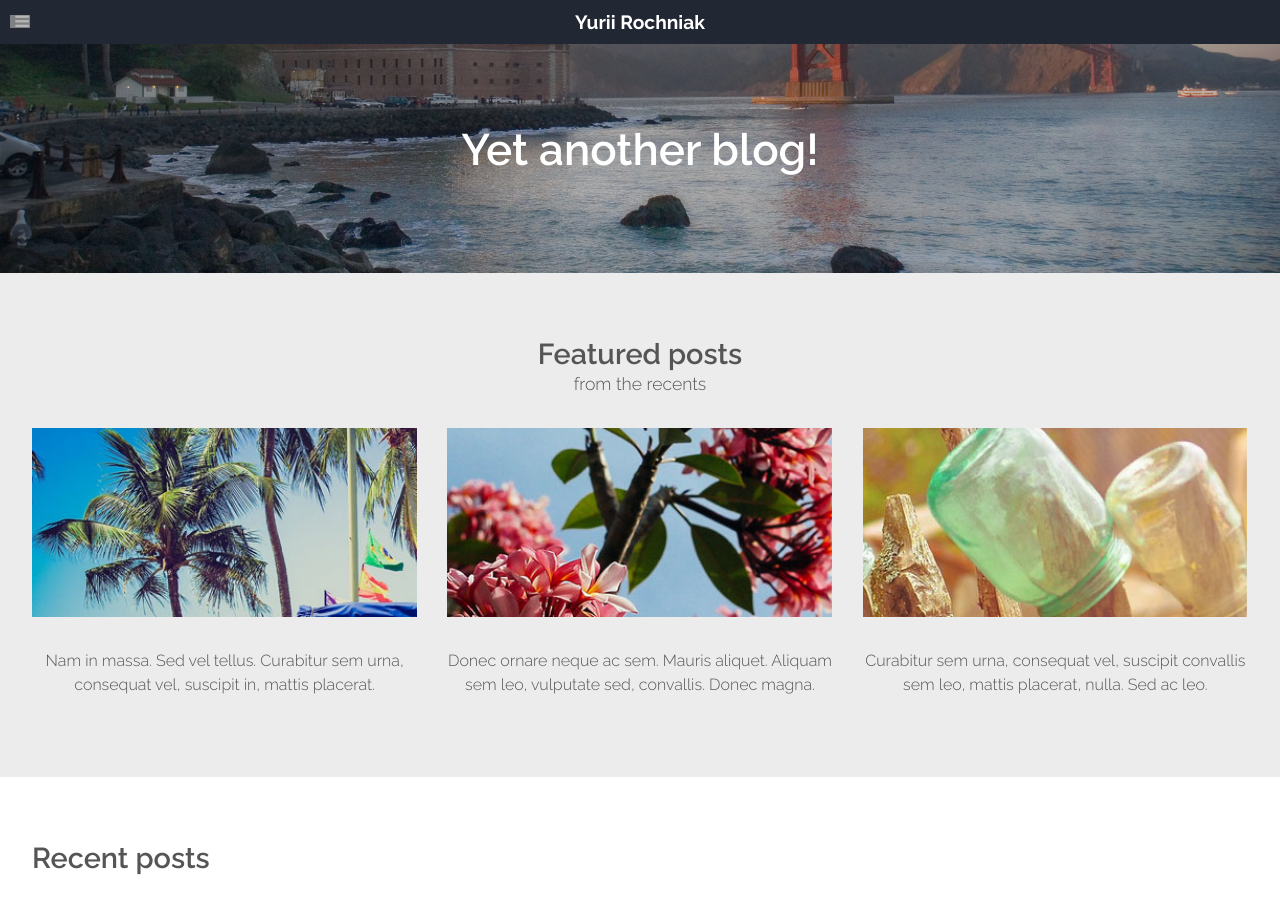
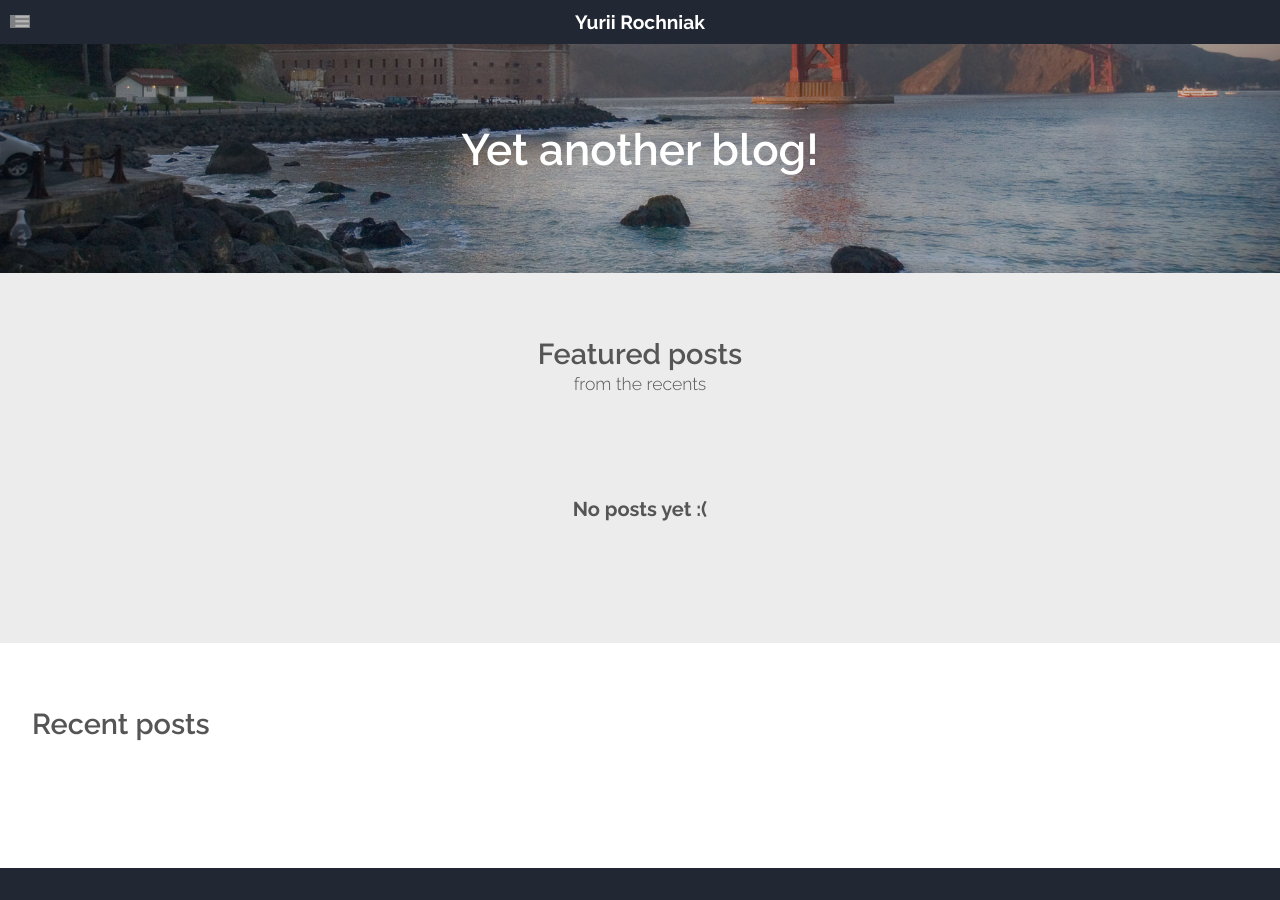
Before and after one commit to grem11n/grem11n.github.io, a Jekyll site: the page built from index.html, in a window 1280 px wide and 900 px high. Built offline with Jekyll 4.4.1, drawn with Linux system fonts in a browser that asks for light colours; the list of posts is cut into pages by our own code.

Commit message:
remove non-existet posts

```diff
--- a/_layouts/landing.html
+++ b/_layouts/landing.html
@@ -32,6 +32,12 @@ layout: default
 						<h2>Featured posts</h2>
 						<span class="byline">from the recents</span>
 					</header>
+                                        <div class="wrapper style2">
+                                            <section class="container">
+                                                <h3>No posts yet :(</h3>
+                                            </section>
+                                        </div>
+<!--
 					<div class="row no-collapse-1">
 						<section class="4u">
 							<a href="#" class="image feature"><img src="{{ site.url }}/assets/images/pic02.jpg" alt=""></a>
@@ -46,7 +52,7 @@ layout: default
 							<p>Curabitur sem urna, consequat vel, suscipit convallis sem leo, mattis placerat, nulla. Sed ac leo.</p>
 						</section>
 
-					</div>
+					</div> -->
 				</section>
 			</div>
 
```
